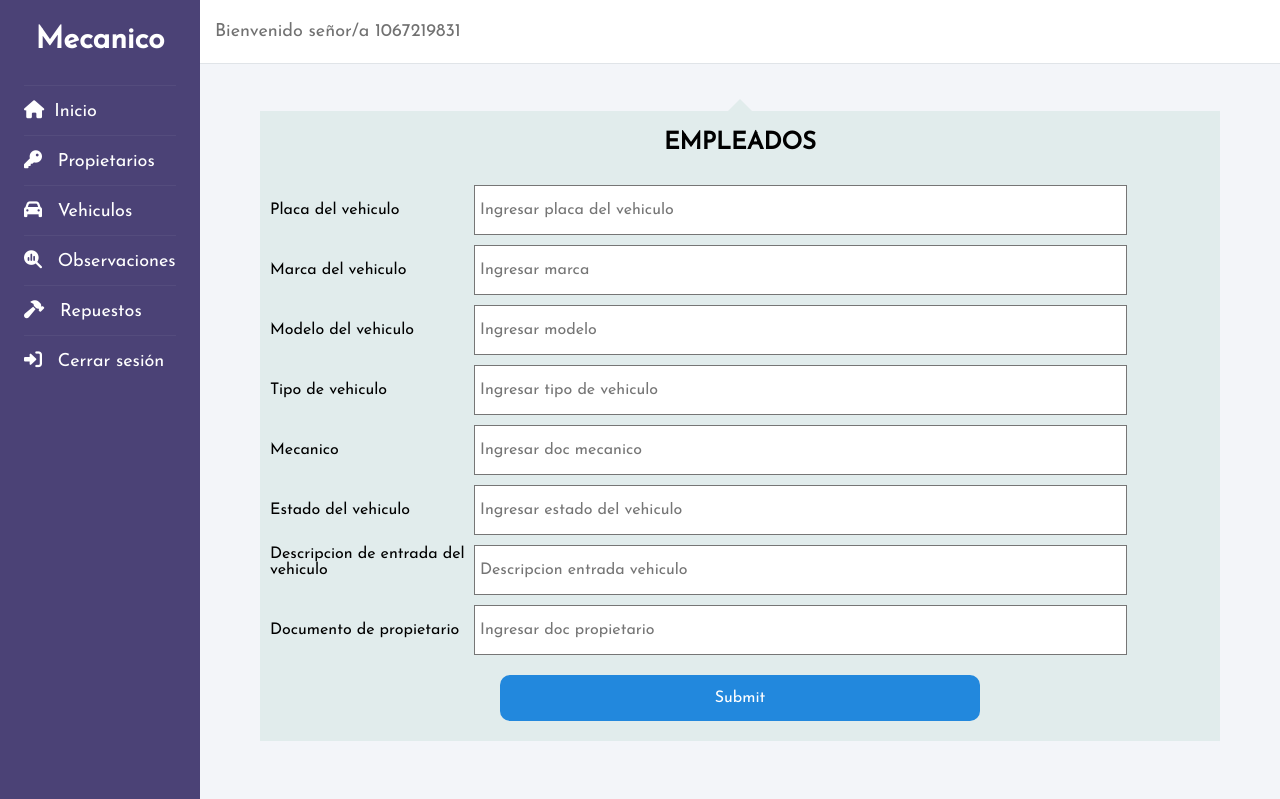
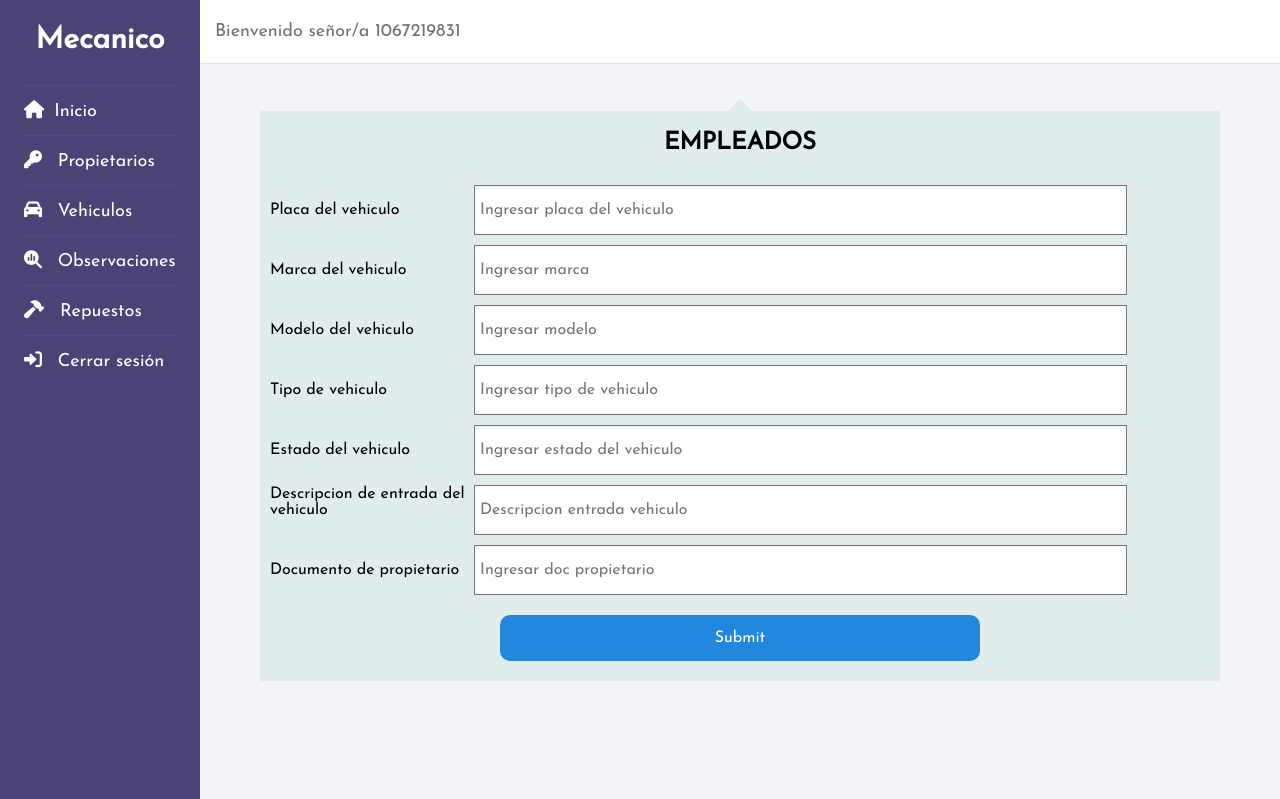
Before and after one commit to JorgeSanchez112/Project_CarFox, a PHP site: page /pres_neg_dat_actualizar_vehiculos_mecanico.php in a window 1280 px wide. Shown: the top 799 px of the page. Run offline with PHP 8.4, Linux system fonts and the light colour scheme; a user stored in the database is signed in; data comes from the database, SQL or seed files in the repository; data that the repository does not hold is empty.

Commit message:
DOCS: Se modifico el actualizar de vehiculos en el rol mecanico

```diff
--- a/codigo/pres_neg_dat_actualizar_vehiculos_mecanico.php
+++ b/codigo/pres_neg_dat_actualizar_vehiculos_mecanico.php
@@ -47,8 +47,7 @@
                         echo "<input type='text' id='modelo' name='modelo' placeholder='Ingresar modelo' value='$modelo' required>";
                         echo "<label for='tipo'>Tipo de vehiculo</label>";
                         echo "<input type='text' id='tipo' name='tipo' placeholder='Ingresar tipo de vehiculo' value='$tipo_de_vehiculo' required>";
-                        echo "<label for='mecanico'>Mecanico</label>";
-                        echo "<input type='number' id='mecanico' name='mecanico' placeholder='Ingresar doc mecanico' value='$mecanico' required>";
+                        echo "<input type='hidden' id='mecanico' name='mecanico' placeholder='Ingresar doc mecanico' value='$mecanico' >";
                         echo "<label for='estado'>Estado del vehiculo</label>";
                         echo "<input type='text' id='estado' name='estado' placeholder='Ingresar estado del vehiculo' value='$estado' required>";
                         echo "<label for='descripcion'>Descripcion de entrada del vehiculo</label>";
```
